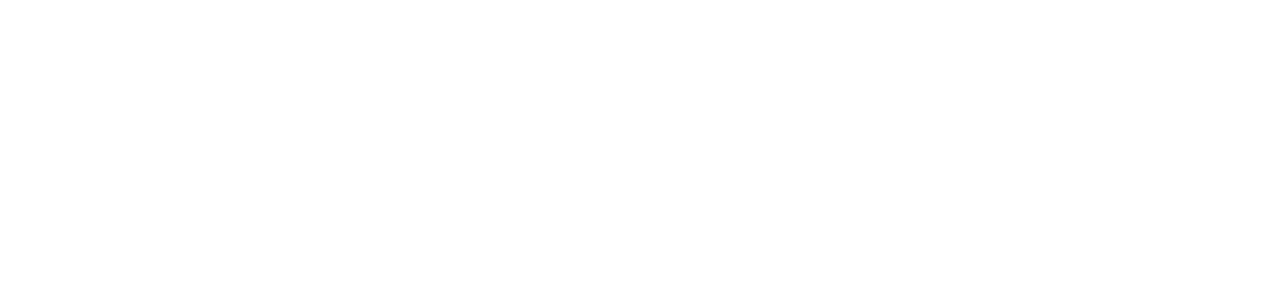
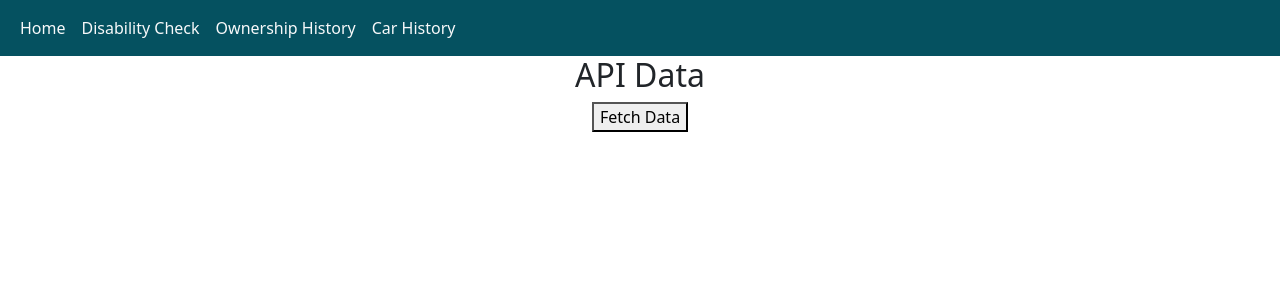
Before and after one commit to GilDev23/disability_check, a React (Create React App) app: page /carhistory in a window 1280 px wide. Before the commit this address had no page. Shown: the top 300 px of the page. Built offline with nearby package versions, Linux system fonts and the light colour scheme.

Commit message:
added_car_history

```diff
--- a/package.json
+++ b/package.json
@@ -10,6 +10,7 @@
     "bootstrap": "^5.3.2",
     "react": "^18.2.0",
     "react-dom": "^18.2.0",
+    "react-loading": "^2.0.3",
     "react-router-dom": "^6.21.1",
     "react-scripts": "5.0.1",
     "web-vitals": "^2.1.4"
--- a/src/App.js
+++ b/src/App.js
@@ -1,15 +1,9 @@
 import "./App.css";
-import DisabilityCheck from "./components/DisabilityCheck";
-import Home from "./components/Home";
-import Nav from "./components/Nav";
 import AppRoutes from "./routes/AppRoutes";
 
 function App() {
   return (
     <>
-      {/* <Nav />
-      <DisabilityCheck /> */}
-      {/* <Home /> */}
       <AppRoutes />
     </>
   );
--- /dev/null
+++ b/src/components/CarHistory.js
@@ -0,0 +1,55 @@
+import axios from "axios";
+import React, { useState, useEffect } from "react";
+
+const CarHistory = () => {
+  const [apiData, setApiData] = useState(null);
+  const [loading, setLoading] = useState(false);
+  const [error, setError] = useState(null);
+
+  useEffect(() => {
+    // This effect runs whenever apiData changes
+    console.log(apiData);
+  }, [apiData]); // Only run the effect when apiData changes
+
+  const fetchData = async () => {
+    try {
+      setLoading(true);
+      const response = await axios.get(
+        "https://data.gov.il/api/3/action/datastore_search?resource_id=56063a99-8a3e-4ff4-912e-5966c0279bad&q=76485501"
+      );
+      setApiData(response.data.result.records[0]);
+    } catch (error) {
+      setError(error);
+    } finally {
+      setLoading(false);
+    }
+  };
+
+  const handleButtonClick = () => {
+    fetchData();
+  };
+
+  return (
+    <div className="text-center">
+      <h2>API Data</h2>
+      <button onClick={handleButtonClick}>Fetch Data</button>
+
+      {/* <p>מספר רכב : {apiData.mispar_rechev}</p>
+      <p>מספר מנוע : {apiData.mispar_manoa}</p>
+      <p>קילומטר במבחן אחרון: {apiData.kilometer_test_aharon}</p>
+      <p>
+        האם היה שינוי מבנה ברכב: {apiData.shinui_mivne_ind == 0 ? "לא" : "כן"}
+      </p>
+      <p>מותנע בגפ"מ: {apiData.gapam_ind == 0 ? "לא" : "כן"}</p>
+      <p>
+        האם היה שינוי צבע מקור : {apiData.shnui_zeva_ind == 0 ? "לא" : "כן"}
+      </p>
+      <p>
+        האם היה שינוי בצמיגי הרכב : {apiData.shinui_zmig_ind == 0 ? "לא" : "כן"}
+      </p>
+      <p>תאריך רישום ראשון: {apiData.rishum_rishon_dt}</p> */}
+    </div>
+  );
+};
+
+export default CarHistory;
--- a/src/components/DisabilityCheck.js
+++ b/src/components/DisabilityCheck.js
@@ -48,14 +48,15 @@
     }
   };
 
-  const hendelClick = () => {
-    hendelData();
+  const hendelClick = async () => {
+    await hendelData();
     hendelDetail();
   };
+
   console.log(details);
 
   return (
-    <div className="container text-center d-flex justify-content-center align-items-center flex-column">
+    <div className="container text-center d-flex justify-content-center align-items-center flex-column p-3">
       <h2 className="text-info-emphasis">Parking ticket for the disabled</h2>
       <p className="text-info-emphasis">
         Is there a handicap parking ticket for this car?
--- a/src/components/Nav.js
+++ b/src/components/Nav.js
@@ -20,8 +20,13 @@
               </a>
             </li>
             <li className="nav-item">
-              <a className="nav-link active text-light" href="#">
+              <a className="nav-link active text-light" href="ownershiphistory">
                 Ownership History
+              </a>
+            </li>
+            <li className="nav-item">
+              <a className="nav-link active text-light" href="carhistory">
+                Car History
               </a>
             </li>
           </ul>
--- /dev/null
+++ b/src/components/OwnershipHistory.js
@@ -0,0 +1,7 @@
+import React from "react";
+
+const OwnershipHistory = () => {
+  return <div>OwnershipHistory</div>;
+};
+
+export default OwnershipHistory;
--- a/src/components/VehicleDetails.js
+++ b/src/components/VehicleDetails.js
@@ -13,13 +13,13 @@
             <strong>baalut:</strong> {vehicleDetails[0].baalut}
           </li>
           <li>
-            <strong>Tzeva rechev:</strong> {vehicleDetails[0].tzeva_rechev}
-          </li>
-          <li>
             <strong>Tozeret Name:</strong> {vehicleDetails[0].tozeret_nm}
           </li>
           <li>
             <strong>kinuy mishari:</strong> {vehicleDetails[0].kinuy_mishari}
+          </li>
+          <li>
+            <strong>Tzeva rechev:</strong> {vehicleDetails[0].tzeva_rechev}
           </li>
         </ol>
       ) : (
--- a/src/routes/AppRoutes.js
+++ b/src/routes/AppRoutes.js
@@ -3,6 +3,8 @@
 import Layout from "../components/Layout";
 import Home from "../components/Home";
 import DisabilityCheck from "../components/DisabilityCheck";
+import OwnershipHistory from "../components/OwnershipHistory";
+import CarHistory from "../components/CarHistory";
 
 const AppRoutes = () => {
   return (
@@ -11,6 +13,8 @@
         <Route path="/" element={<Layout />}>
           <Route index element={<Home />} />
           <Route path="disabilityCheck" element={<DisabilityCheck />} />
+          <Route path="ownershiphistory" element={<OwnershipHistory />} />
+          <Route path="carhistory" element={<CarHistory />} />
         </Route>
       </Routes>
     </BrowserRouter>
```
Also changed, not shown: 1 other file (tests, documents, lock files or other folders).
